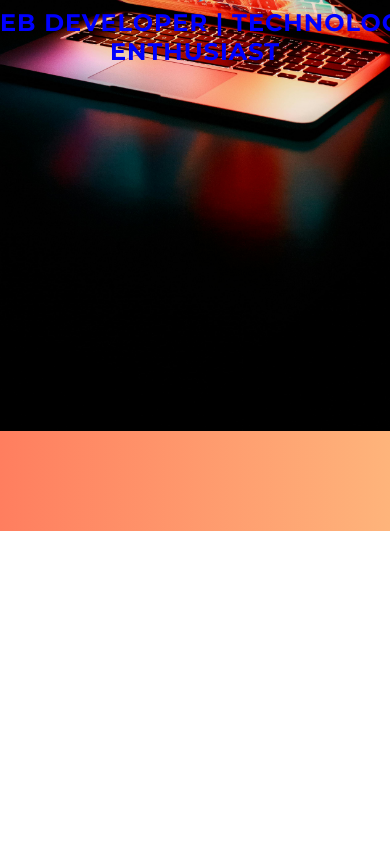
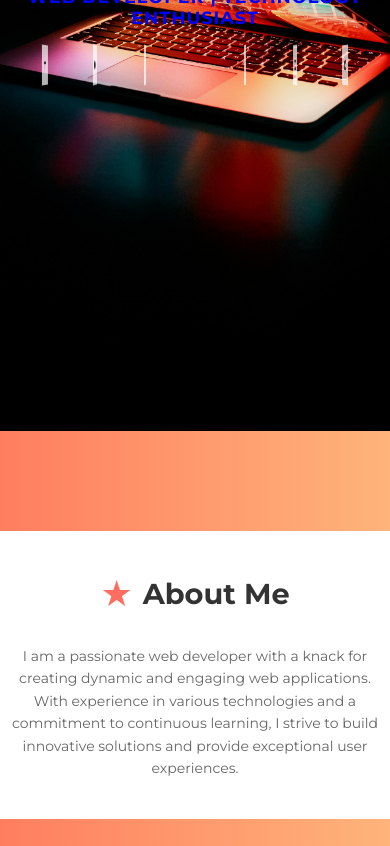
Before and after one commit to anikeshaman/Portfolio, a plain HTML site: page index.html in a window 390 px wide. Shown: the part 413-1259 px from the top of the page. Drawn offline with nearby package versions, Linux system fonts and the light colour scheme.

Commit message:
Update styles.css

```diff
--- a/styles.css
+++ b/styles.css
@@ -29,7 +29,7 @@ header .container {
 }
 
 header .profile-photo {
-    margin-right: 80px;
+    margin-right: 20px;
 }
 
 header .profile-photo img {
@@ -105,12 +105,27 @@ nav a:hover {
     perspective: 1000px;
 }
 
-.animated-cube {
-    width: 50px;
-    height: 50px;
-    margin: 10px;
+.cube-container {
+    display: flex;
+    justify-content: center;
+    align-items: center;
+    gap: 10px;
+    perspective: 1000px; /* Perspective for 3D effect */
+}
+
+.cube {
+    width: 60px;
+    height: 60px;
+    display: flex;
+    justify-content: center;
+    align-items: center;
     background-color: rgba(255, 255, 255, 0.7);
+    font-size: 24px;
+    font-weight: bold;
+    color: #333;
+    text-transform: uppercase;
     animation: rotateCube 4s infinite linear;
+    transform-style: preserve-3d;
 }
 
 @keyframes rotateCube {
@@ -161,68 +176,8 @@ footer {
 footer p {
     margin: 0;
 }
-/* Add these styles to your existing CSS file */
 
-.animation-container {
-    position: relative;
-    width: 100%;
-    height: 100%;
-    display: flex;
-    justify-content: center;
-    align-items: center;
-}
-
-.cube-container {
-    display: flex;
-    justify-content: center;
-    align-items: center;
-    gap: 10px;
-}
-
-.cube {
-    width: 60px;
-    height: 60px;
-    display: flex;
-    justify-content: center;
-    align-items: center;
-    background-color: rgba(255, 255, 255, 0.7);
-    font-size: 24px;
-    font-weight: bold;
-    color: #333;
-    text-transform: uppercase;
-    animation: rotateCube 4s infinite linear;
-    transform-style: preserve-3d;
-}
-
-.cube:nth-child(1) { animation-delay: 0s; }
-.cube:nth-child(2) { animation-delay: 0.5s; }
-.cube:nth-child(3) { animation-delay: 1s; }
-.cube:nth-child(4) { animation-delay: 1.5s; }
-.cube:nth-child(5) { animation-delay: 2s; }
-.cube:nth-child(6) { animation-delay: 2.5s; }
-.cube:nth-child(7) { animation-delay: 3s; }
-
-@keyframes rotateCube {
-    0% {
-        transform: rotateX(0deg) rotateY(0deg);
-    }
-    100% {
-        transform: rotateX(360deg) rotateY(360deg);
-    }
-}
-/* Add these styles to your existing CSS file */
-
-.section {
-    padding: 60px 20px;
-    text-align: center;
-    background-color: #f9f9f9;
-}
-
-.section-content {
-    max-width: 800px;
-    margin: 0 auto;
-}
-
+/* Specific styles for sections */
 .section-header {
     display: flex;
     align-items: center;
@@ -247,9 +202,10 @@ footer p {
     font-size: 18px;
     line-height: 1.6;
     color: #666;
-    max-width: 600px;
+    max-width: 800px;
     margin: 0 auto;
 }
+
 .highlight-blue {
     font-size: 24px; /* Adjust size as needed */
     font-weight: bold; /* Make the text bold */
@@ -257,75 +213,6 @@ footer p {
     letter-spacing: 1px; /* Add some spacing between letters for emphasis */
     text-transform: uppercase; /* Transform text to uppercase for added impact */
 }
-@keyframes rotateCube {
-    0% {
-        transform: rotateX(0deg) rotateY(0deg);
-    }
-    100% {
-        transform: rotateX(360deg) rotateY(360deg);
-    }
-}
-
-.cube {
-    width: 60px;
-    height: 60px;
-    display: flex;
-    justify-content: center;
-    align-items: center;
-    background-color: rgba(255, 255, 255, 0.7);
-    font-size: 24px;
-    font-weight: bold;
-    color: #333;
-    text-transform: uppercase;
-    animation: rotateCube 4s infinite linear;
-    transform-style: preserve-3d;
-}
-/* Existing CSS for rotating cube */
-.cube-container {
-    display: flex;
-    justify-content: center;
-    align-items: center;
-    gap: 10px;
-    perspective: 1000px; /* Perspective for 3D effect */
-}
-
-.cube {
-    width: 60px;
-    height: 60px;
-    display: flex;
-    justify-content: center;
-    align-items: center;
-    background-color: rgba(255, 255, 255, 0.7);
-    font-size: 24px;
-    font-weight: bold;
-    color: #333;
-    text-transform: uppercase;
-    transform-style: preserve-3d;
-    animation: rotateCube 4s infinite linear;
-}
-
-@keyframes rotateCube {
-    0% {
-        transform: rotateX(0deg) rotateY(0deg);
-    }
-    50% {
-        transform: rotateX(180deg) rotateY(180deg);
-    }
-    100% {
-        transform: rotateX(360deg) rotateY(360deg);
-    }
-}
-
-/* Adding a class for scrolling */
-.scroll-to-section {
-    animation: scrollToSection 1s forwards;
-}
-
-@keyframes scrollToSection {
-    from { transform: translateY(0); }
-    to { transform: translateY(100vh); }
-}
-/* Add these styles to your existing CSS file */
 
 #thank-you {
     text-align: center;
@@ -339,69 +226,37 @@ footer p {
 }
 
 .thank-you-content h2 {
-    font-size: 36px;
-    color: #ff6f61;
-    font-weight: bold;
-}
-/* General section styling */
-.section {
-    padding: 60px 20px;
-    text-align: center;
-    background-color: #f9f9f9;
-    min-height: 100vh; /* Ensure each section takes up at least the full viewport height */
-    display: flex;
-    flex-direction: column;
-    justify-content: center;
-}
-
-/* Home Section */
-#home {
-    background-image: url('hero-bg.jpg');
-    background-size: cover;
-    background-position: center;
-    color: white;
-}
-
-/* About Section */
-#about, #projects, #contact, #thank-you {
-    background-color: #ffffff; /* White background for readability */
-}
-
-/* Thank You Section */
-#thank-you {
-    background-color: #f0f0f0; /* Light grey background for distinction */
-}
-
-.section h2 {
-    font-size: 36px;
-    color: #333;
-    font-weight: bold;
-    margin-bottom: 20px;
-}
-
-.section p {
-    font-size: 18px;
-    line-height: 1.6;
-    color: #666;
-    max-width: 800px;
-    margin: 0 auto;
-}
-
-/* Specific styles for the "Thank You" section */
-.thank-you-content h2 {
     font-size: 48px; /* Larger font size for emphasis */
     color: #ff6f61;
     font-weight: bold;
 }
 
 /* Responsive adjustments */
-@media (max-width: 768px) {
+@media (max-width: 1024px) {
+    header h1 {
+        font-size: 1.5em;
+    }
+
+    .hero-content h2 {
+        font-size: 2.5em;
+    }
+
+    .hero-content p {
+        font-size: 1.2em;
+    }
+
+    .cube {
+        width: 50px;
+        height: 50px;
+        font-size: 20px;
+    }
+
     .section {
-        padding: 40px 15px;
+        padding: 50px 20px;
     }
 
     .section h2 {
-        font-size: 28px;
+        font-size: 2em;
     }
 
     .section p {
@@ -412,3 +267,53 @@ footer p {
         font-size: 36px;
     }
 }
+
+@media (max-width: 768px) {
+    header .container {
+        flex-direction: column;
+        align-items: center;
+    }
+
+    header .profile-photo {
+        margin-right: 0;
+        margin-bottom: 10px;
+    }
+
+    nav ul {
+        flex-direction: column;
+    }
+
+    nav li {
+        margin: 5px 0;
+    }
+
+    .hero-content h2 {
+        font-size: 1.8em;
+    }
+
+    .hero-content p {
+        font-size: 1.1em;
+    }
+
+    .cube {
+        width: 40px;
+        height: 40px;
+        font-size: 16px;
+    }
+
+    .section {
+        padding: 40px 10px;
+    }
+
+    .section h2 {
+        font-size: 1.8em;
+    }
+
+    .section p {
+        font-size: 14px;
+    }
+
+    .thank-you-content h2 {
+        font-size: 24px;
+    }
+}
```
